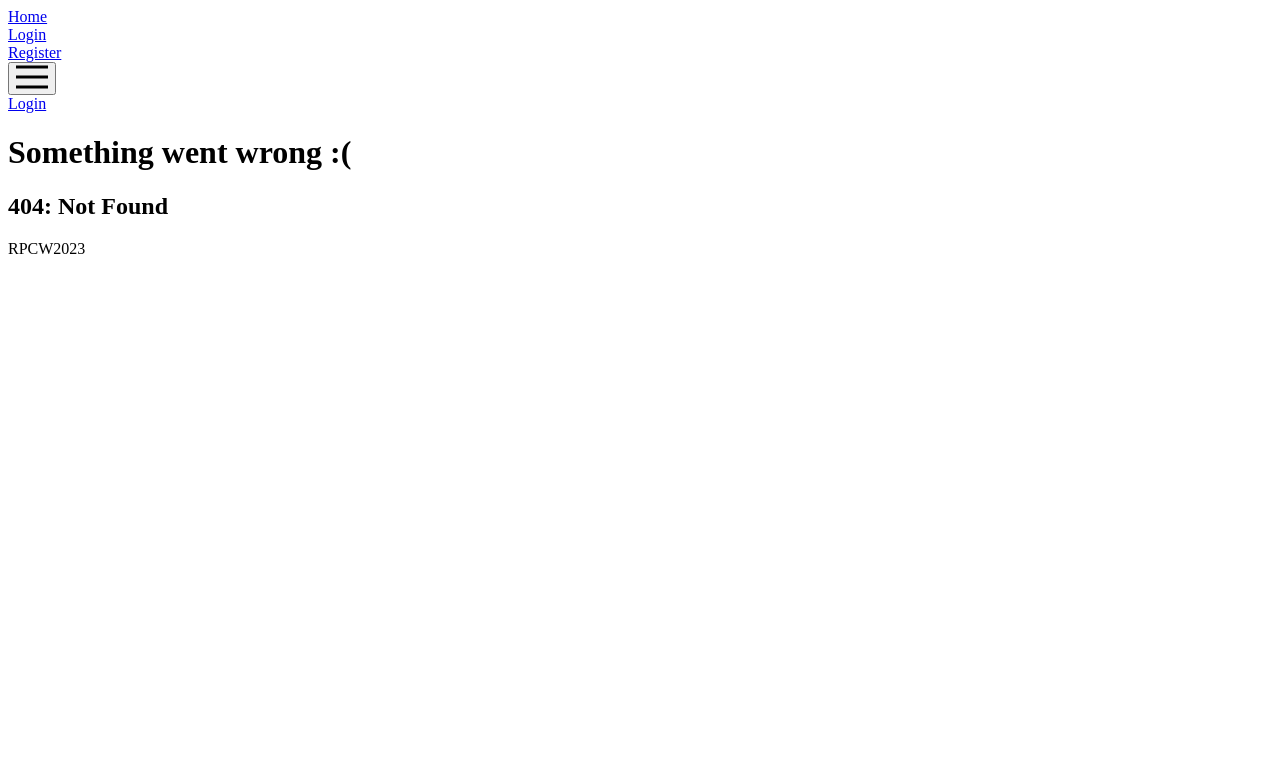
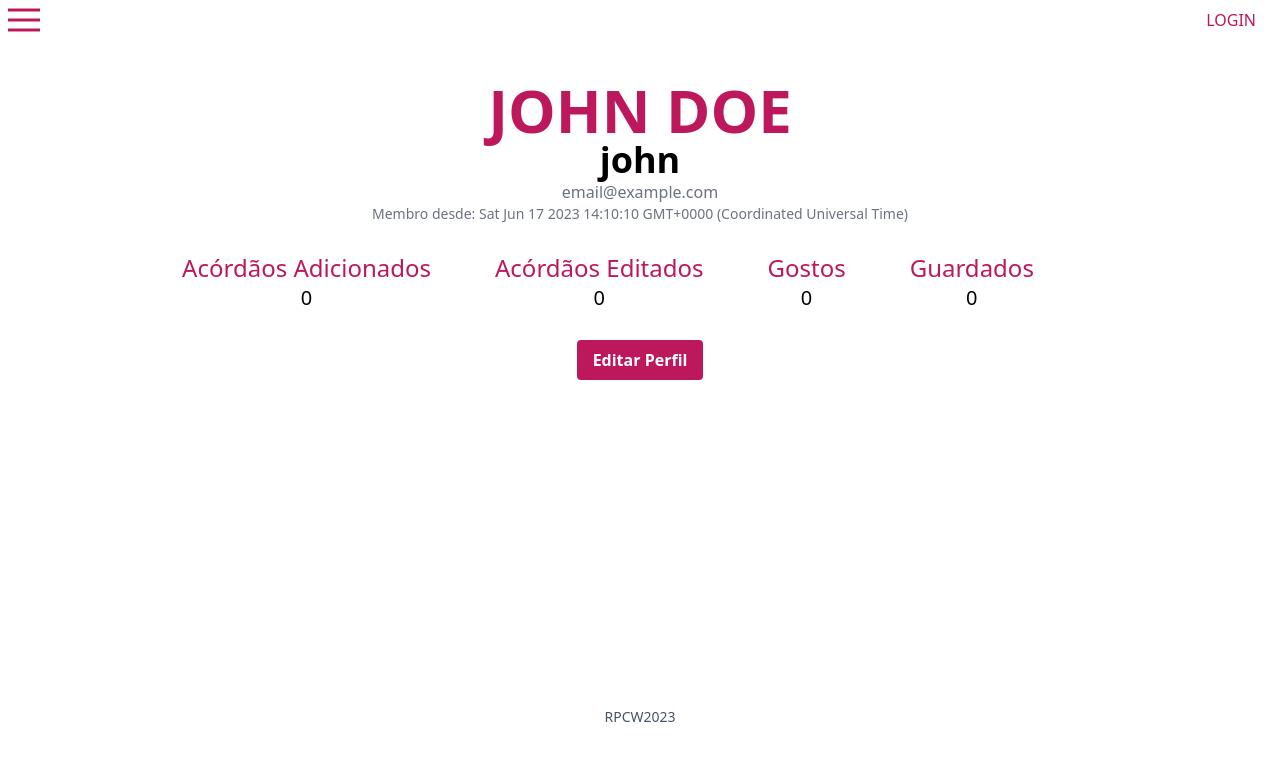
Before and after one commit to franl08/themis, a SvelteKit app: page /user/john in a window 1280 px wide. Before the commit this address had no page. Shown: the top 760 px of the page. Built offline with nearby package versions, Linux system fonts and the light colour scheme.

Commit message:
added profile

```diff
--- a/src/routes/+layout.svelte
+++ b/src/routes/+layout.svelte
@@ -32,7 +32,7 @@
 		<slot />
 	</div>
 
-	<div class="flex justify-center text-sm text-slate-600 dark:text-white">
+	<div class="flex justify-center w-screen text-sm text-slate-600 dark:text-white">
 		<p>RPCW2023</p>
 	</div>
 </div>
--- /dev/null
+++ b/src/routes/user/[id]/+page.js
@@ -0,0 +1,23 @@
+import { error } from '@sveltejs/kit';
+
+/** @type {import('./$types').PageLoad} */
+export async function load({ params }) {
+	const { id } = params;
+
+	// get user from DB
+
+	const user = {
+		username: id,
+		name: 'John Doe',
+		email: 'email@example.com',
+		likes: 0,
+		added: 0,
+		edited: 0,
+		saved: 0,
+		registeredOn: new Date()
+	};
+
+	return user;
+
+	// return error(404, 'message');
+}
--- /dev/null
+++ b/src/routes/user/[id]/+page.svelte
@@ -0,0 +1,36 @@
+<script>
+	// @ts-nocheck
+
+	import Button from '$lib/Button.svelte';
+	import '../../../app.css';
+	/** @type {import('./$types').PageData} */
+	export let data;
+</script>
+
+<div class="flex flex-col mt-10">
+	<h1 class="flex justify-center text-6xl text-pink-700 uppercase font-bold">{data.name}</h1>
+	<h2 class="flex justify-center text-4xl dark:text-white font-bold">{data.username}</h2>
+	<h3 class="flex justify-center text-md text-gray-500">{data.email}</h3>
+	<h4 class="flex justify-center text-sm text-gray-500">Membro desde: {data.registeredOn}</h4>
+	<div class="flex flex-row justify-center mt-7">
+		<div class="flex flex-col mr-16">
+			<h4 class="flex justify-center text-2xl text-pink-700">Acórdãos Adicionados</h4>
+			<p class="flex justify-center text-xl dark:text-white">{data.added}</p>
+		</div>
+		<div class="flex flex-col mr-16">
+			<h4 class="flex justify-center text-2xl text-pink-700">Acórdãos Editados</h4>
+			<p class="flex justify-center text-xl dark:text-white">{data.edited}</p>
+		</div>
+		<div class="flex flex-col mr-16">
+			<h4 class="flex justify-center text-2xl text-pink-700">Gostos</h4>
+			<p class="flex justify-center text-xl dark:text-white">{data.likes}</p>
+		</div>
+		<div class="flex flex-col mr-16">
+			<h4 class="flex justify-center text-2xl text-pink-700">Guardados</h4>
+			<p class="flex justify-center text-xl dark:text-white">{data.saved}</p>
+		</div>
+	</div>
+	<div class="flex flex-row justify-center mt-7">
+		<a href="/{data.username}/edit"><Button>Editar Perfil</Button></a>
+	</div>
+</div>
```
Also changed, not shown: src/routes/user/[id]/index.svelte (deleted).
